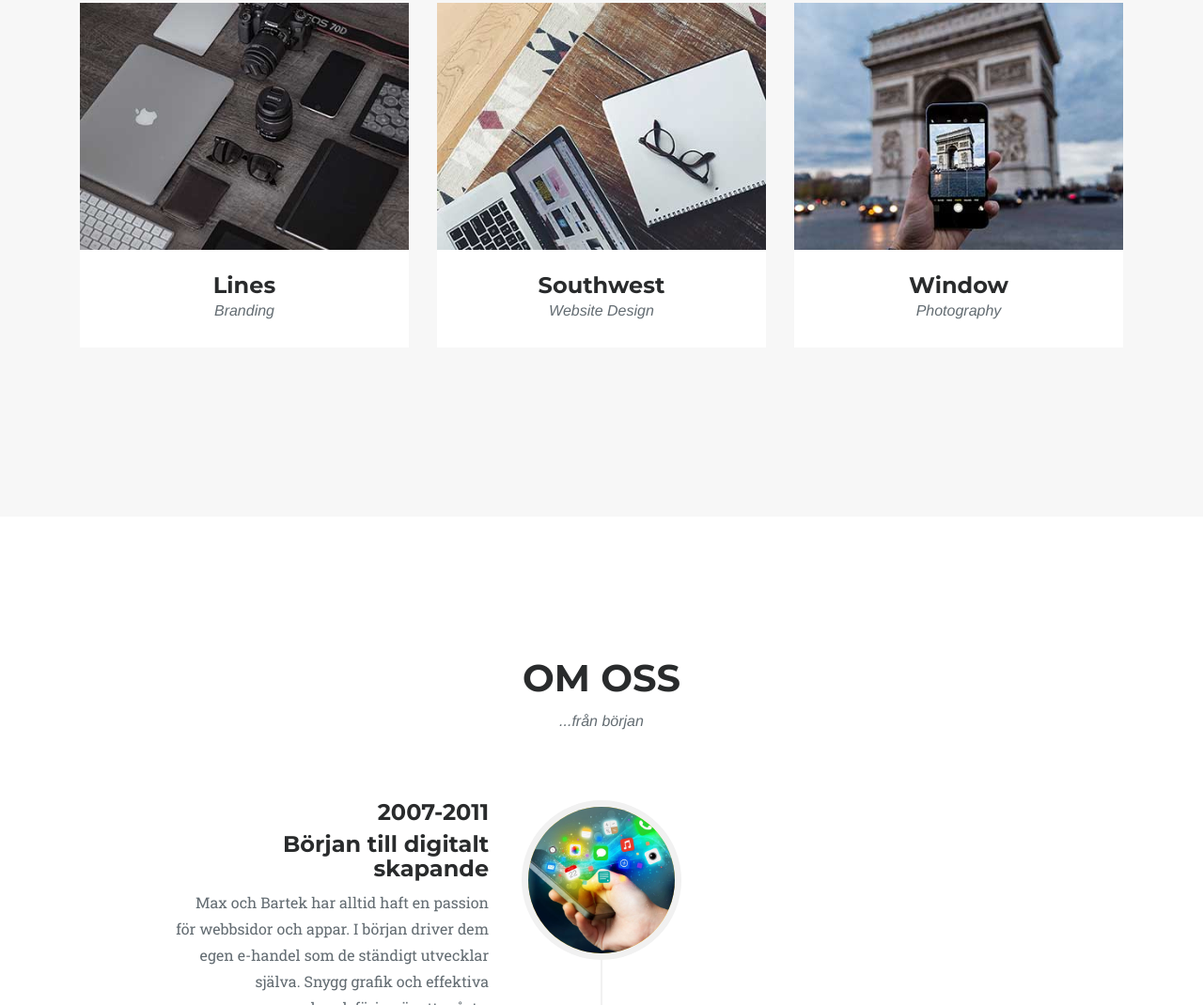
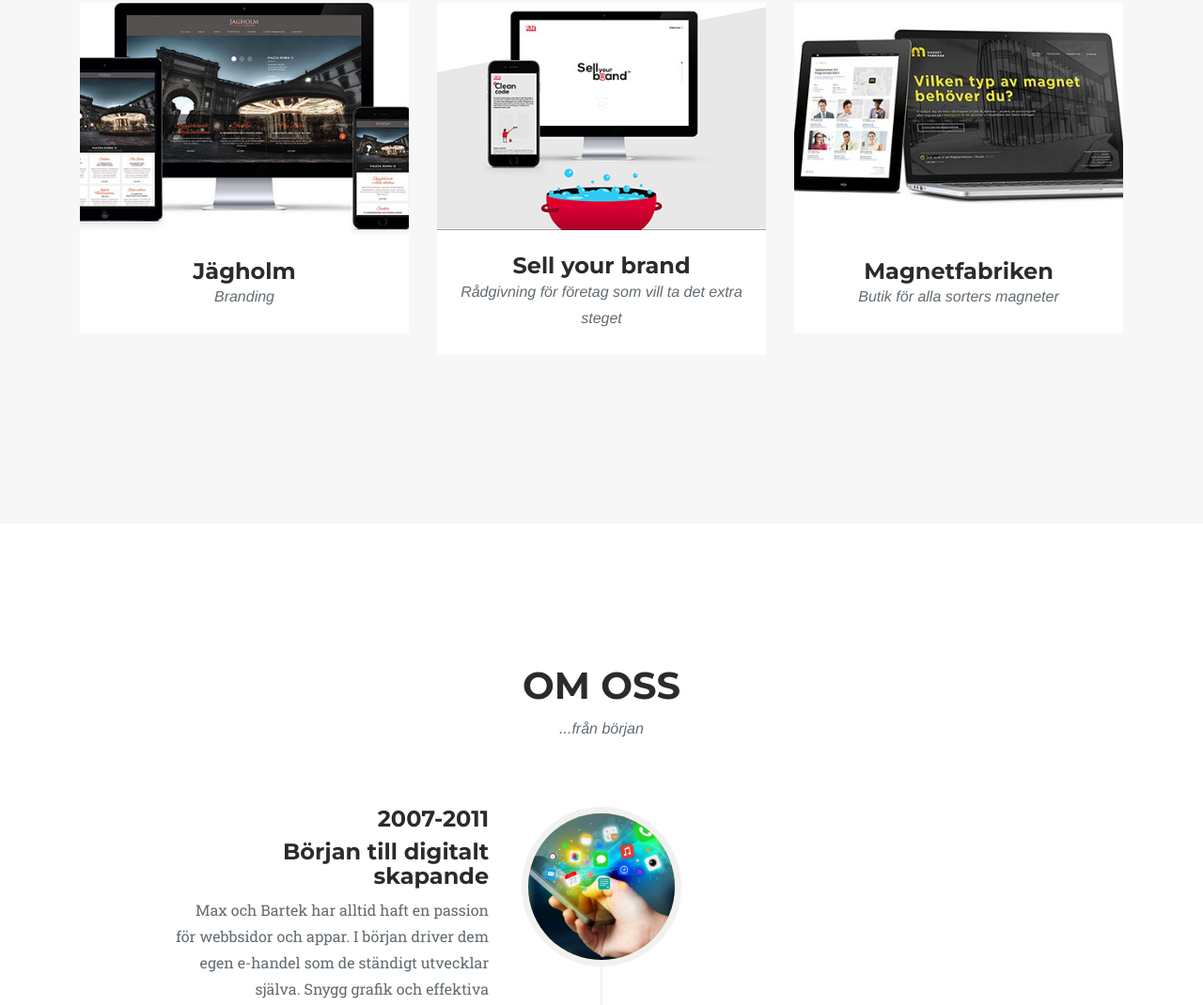
Before and after one commit to bartekzz/bartekzz.github.io-mbagency, a website: page startbootstrap-agency-4-dev/index.html in a window 1280 px wide. Shown: the part 2406-3476 px from the top of the page at 94% size. Drawn offline with nearby package versions, Linux system fonts and the light colour scheme; files whose address does not match are found by name; a web font is replaced by a local one.

Commit message:
added customer cases

```diff
--- a/startbootstrap-agency-4-dev/index.html
+++ b/startbootstrap-agency-4-dev/index.html
@@ -181,7 +181,7 @@
                         <img src="img/portfolio/04-thumbnail.jpg" class="img-fluid" alt="">
                     </a>
                     <div class="portfolio-caption">
-                        <h4>Lines</h4>
+                        <h4>Jägholm</h4>
                         <p class="text-muted">Branding</p>
                     </div>
                 </div>
@@ -195,8 +195,8 @@
                         <img src="img/portfolio/05-thumbnail.jpg" class="img-fluid" alt="">
                     </a>
                     <div class="portfolio-caption">
-                        <h4>Southwest</h4>
-                        <p class="text-muted">Website Design</p>
+                        <h4>Sell your brand</h4>
+                        <p class="text-muted">Rådgivning för företag som vill ta det extra steget</p>
                     </div>
                 </div>
                 <div class="col-md-4 col-sm-6 portfolio-item">
@@ -209,8 +209,8 @@
                         <img src="img/portfolio/06-thumbnail.jpg" class="img-fluid" alt="">
                     </a>
                     <div class="portfolio-caption">
-                        <h4>Window</h4>
-                        <p class="text-muted">Photography</p>
+                        <h4>Magnetfabriken</h4>
+                        <p class="text-muted">Butik för alla sorters magneter</p>
                     </div>
                 </div>
             </div>
@@ -582,14 +582,14 @@
                         <div class="col-lg-8 offset-lg-2">
                             <div class="modal-body">
                                 <!-- Project Details Go Here -->
-                                <h2>Project Name</h2>
+                                <h2>Jägholm</h2>
                                 <p class="item-intro text-muted">Lorem ipsum dolor sit amet consectetur.</p>
                                 <img class="img-fluid d-block mx-auto" src="img/portfolio/04-full.jpg" alt="">
                                 <p>Use this area to describe your project. Lorem ipsum dolor sit amet, consectetur adipisicing elit. Est blanditiis dolorem culpa incidunt minus dignissimos deserunt repellat aperiam quasi sunt officia expedita beatae cupiditate, maiores repudiandae, nostrum, reiciendis facere nemo!</p>
                                 <ul class="list-inline">
-                                    <li>Date: January 2017</li>
-                                    <li>Client: Lines</li>
-                                    <li>Category: Branding</li>
+                                    <li>Datum: Maj 2013</li>
+                                    <li>Kund: Jägholm</li>
+                                    <li>Kategori: Webb/Drupal 7</li>
                                 </ul>
                                 <button type="button" class="btn btn-primary" data-dismiss="modal"><i class="fa fa-times"></i> Stäng</button>
                             </div>
@@ -615,14 +615,14 @@
                         <div class="col-lg-8 offset-lg-2">
                             <div class="modal-body">
                                 <!-- Project Details Go Here -->
-                                <h2>Project Name</h2>
-                                <p class="item-intro text-muted">Lorem ipsum dolor sit amet consectetur.</p>
+                                <h2>Sell your brand</h2>
+                                <p class="item-intro text-muted">Rådgivning för företag som vill ta det extra steget</p>
                                 <img class="img-fluid d-block mx-auto" src="img/portfolio/05-full.jpg" alt="">
                                 <p>Use this area to describe your project. Lorem ipsum dolor sit amet, consectetur adipisicing elit. Est blanditiis dolorem culpa incidunt minus dignissimos deserunt repellat aperiam quasi sunt officia expedita beatae cupiditate, maiores repudiandae, nostrum, reiciendis facere nemo!</p>
                                 <ul class="list-inline">
-                                    <li>Date: January 2017</li>
-                                    <li>Client: Southwest</li>
-                                    <li>Category: Website Design</li>
+                                    <li>Datum: September 2015</li>
+                                    <li>Kund: PiJa</li>
+                                    <li>Kategori: Webb/branding/illustrering</li>
                                 </ul>
                                 <button type="button" class="btn btn-primary" data-dismiss="modal"><i class="fa fa-times"></i> Stäng</button>
                             </div>
@@ -648,14 +648,14 @@
                         <div class="col-lg-8 offset-lg-2">
                             <div class="modal-body">
                                 <!-- Project Details Go Here -->
-                                <h2>Project Name</h2>
-                                <p class="item-intro text-muted">Lorem ipsum dolor sit amet consectetur.</p>
+                                <h2>Magnetfabriken</h2>
+                                <p class="item-intro text-muted">Butik för alla sorters magneter</p>
                                 <img class="img-fluid d-block mx-auto" src="img/portfolio/06-full.jpg" alt="">
                                 <p>Use this area to describe your project. Lorem ipsum dolor sit amet, consectetur adipisicing elit. Est blanditiis dolorem culpa incidunt minus dignissimos deserunt repellat aperiam quasi sunt officia expedita beatae cupiditate, maiores repudiandae, nostrum, reiciendis facere nemo!</p>
                                 <ul class="list-inline">
-                                    <li>Date: January 2017</li>
-                                    <li>Client: Window</li>
-                                    <li>Category: Photography</li>
+                                    <li>Datum: September 2016</li>
+                                    <li>Kund: Magnetfabriken</li>
+                                    <li>Kategori: Webb/design</li>
                                 </ul>
                                 <button type="button" class="btn btn-primary" data-dismiss="modal"><i class="fa fa-times"></i> Stäng</button>
                             </div>
```
Also changed, not shown: startbootstrap-agency-4-dev/img/portfolio/04-full.jpg (added), startbootstrap-agency-4-dev/img/portfolio/04-thumbnail.jpg (added), startbootstrap-agency-4-dev/img/portfolio/05-full.jpg (added), startbootstrap-agency-4-dev/img/portfolio/05-thumbnail.jpg (added), startbootstrap-agency-4-dev/img/portfolio/06-full.jpg (added), startbootstrap-agency-4-dev/img/portfolio/06-thumbnail.jpg (added).
